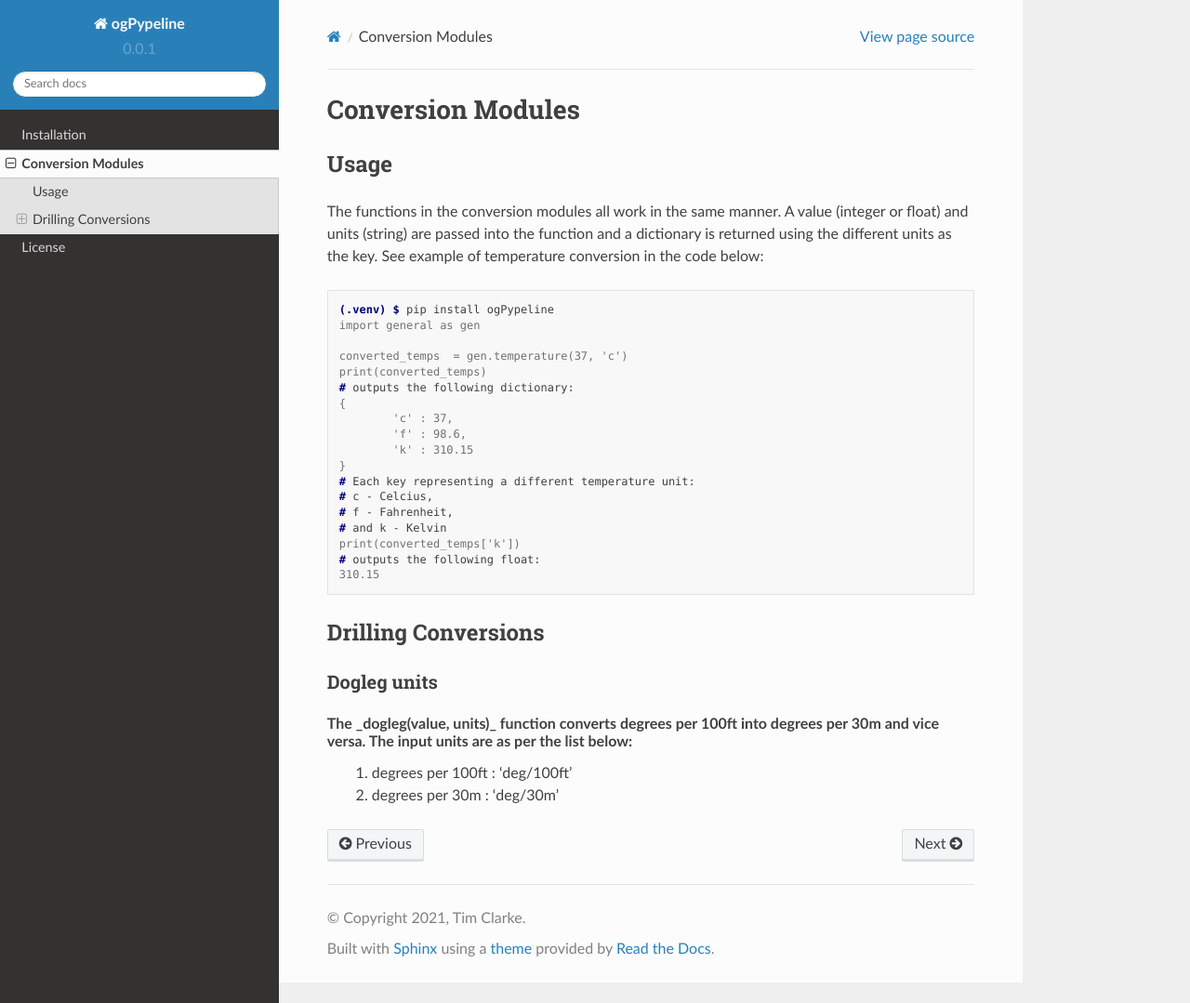
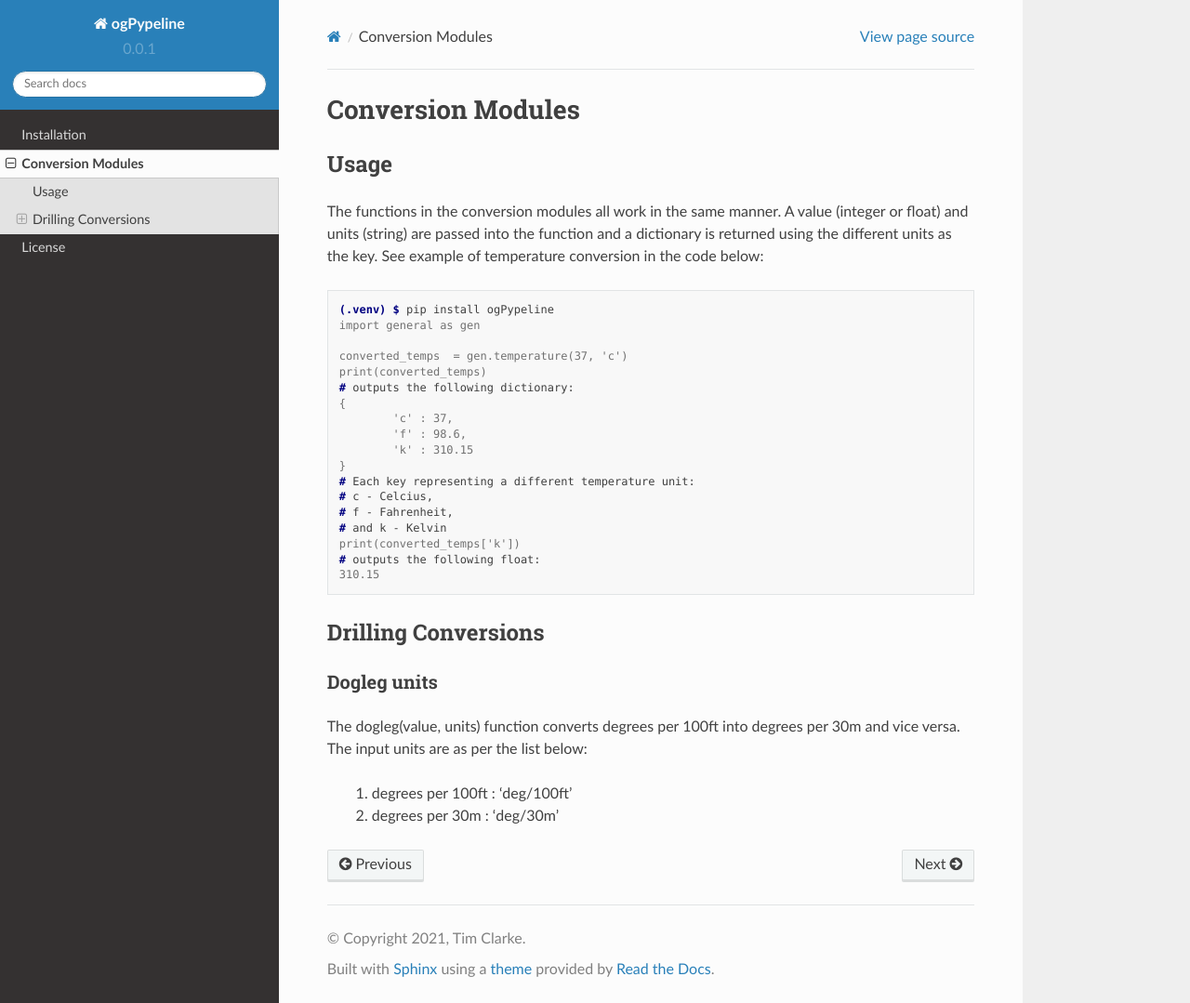
Before and after one commit to this-isnt-me/ogPypeline, a Sphinx documentation site: the page built from docs/source/conversion.rst, in a window 1280 px wide and 1079 px high. Shown: the whole window at 93% size. Built offline with Sphinx 7.4.7 and the Read the Docs theme 2.0.0, drawn with Linux system fonts in a browser that asks for light colours.

Commit message:
3rd Edit of Read the Docs files

```diff
--- a/docs/source/conversion.rst
+++ b/docs/source/conversion.rst
@@ -1,6 +1,5 @@
 Conversion Modules
 ==================
-
 
 Usage
 ------------
@@ -32,6 +31,7 @@ Drilling Conversions
 
 Dogleg units
 ^^^^^^^^^^^^
-The _dogleg(value, units)_ function converts degrees per 100ft into degrees per 30m and vice versa. The input units are as per the list below:
+The dogleg(value, units) function converts degrees per 100ft into degrees per 30m and vice versa. The input units are as per the list below:
+
    1) degrees per 100ft : 'deg/100ft'
    2) degrees per 30m : 'deg/30m'
```
